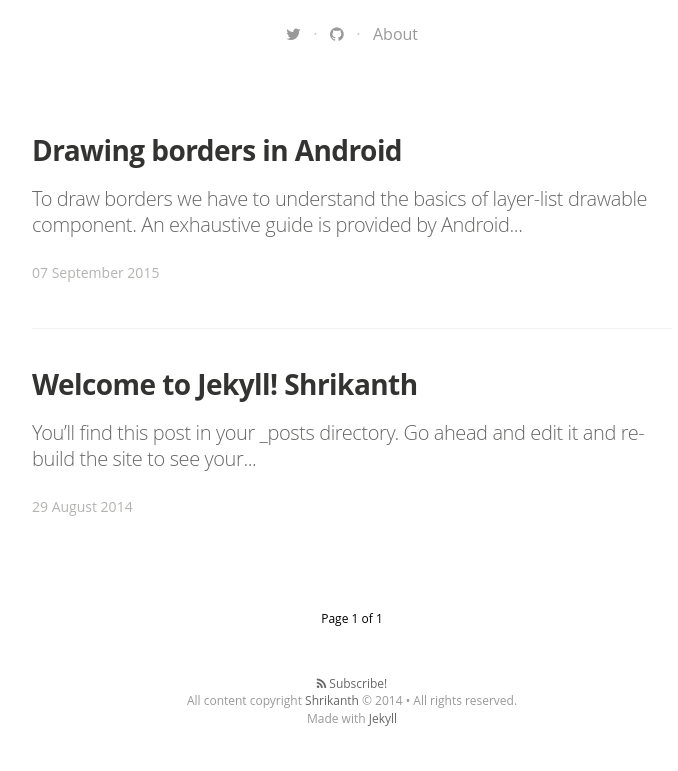
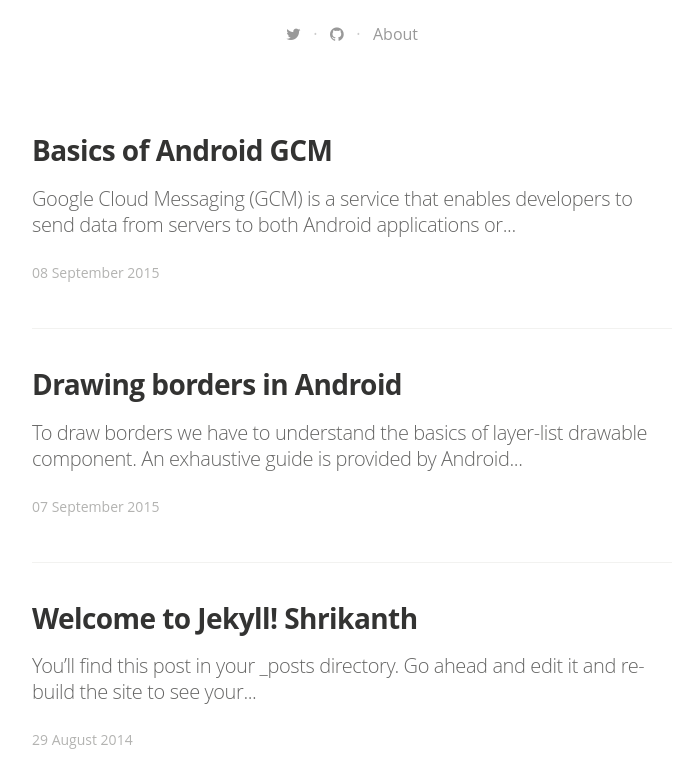
Before and after one commit to shrikanthkr/shrikanthkr.github.io, a Jekyll site: the page built from index.html, in a window 1280 px wide and 900 px high, scrolled down 487 px, cut to the strip 129-900 px from the top of the window. Shown: the whole strip, without its empty margins (288-966 px from the left). Built offline with Jekyll 4.4.1, drawn with Linux system fonts in a browser that asks for light colours; nearby versions of some CDN libraries; some web fonts are replaced; Markdown is read by kramdown in place of the engine named in the settings; the list of posts is cut into pages by our own code; some of the changed lines change nothing that is shown.

Commit message:
GCM for android with node

```diff
--- a/_posts/2015-09-07-borders-android.markdown
+++ b/_posts/2015-09-07-borders-android.markdown
@@ -2,7 +2,7 @@
 layout: post
 title:  "Drawing borders in Android"
 date:   2015-09-07 14:34:25
-categories: jekyll update
+categories: android
 tags: android, border
 image: /assets/article_images/borders-android/background.png
 
--- /dev/null
+++ b/_posts/2015-09-08-android-gcm.markdown
@@ -0,0 +1,296 @@
+---
+layout: post
+title:  "Basics of Android GCM"
+date:   2015-09-08 14:34:25
+categories: android
+tags: android, gcm, google cloud messaging
+image: /assets/article_images/borders-android/background.png
+
+---
+
+Google Cloud Messaging (GCM) is a service that enables developers to send data from servers to both `Android` applications or `Chrome` apps and extensions. [Wikipedia][wikipedia].
+
+---
+
+GCM basics involves four steps
+
++ Registering the client (Android Device)
++ Provide the registration ID to server
++ Send notifications from Server to GCM with registration ID
++ Receive notifications on the client
+
+####Prerequisite
+
+- Project Number (_845696541232_)
+- Server API Key (_XIzaSyBDRJ00YJbTE011CbWWjlcKYUGI3eLccdI_)
+
+Please refer [Create Project][create-project] on creating a new project and [Generate API Key][server-key] for generating a Server key(API Key)
+
+Once we have all the required data we can start with our client registration process.
+
+####Creating a new Project
+
+Ensure that we have the necessary dependencies added.
+
+> app/build.gradle
+
+{% prism javascript %}
+dependencies {
+    compile fileTree(dir: 'libs', include: ['*.jar'])
+    compile 'com.android.support:appcompat-v7:21.0.3'
+    compile 'com.google.android.gms:play-services:6.5.87'
+}
+{% endprism %}
+
+---
+
+Adding Permissions
+> app/src/main/Androidmanifest.xml
+
+{% prism markup %}
+<manifest xmlns:android="http://schemas.android.com/apk/res/android">
+	...
+	<uses-permission android:name="android.permission.INTERNET" />
+	<uses-permission android:name="android.permission.WAKE_LOCK" />
+	<uses-permission android:name="com.google.android.c2dm.permission.RECEIVE" />
+	<permission android:name="com.example.gcm.permission.C2D_MESSAGE" android:protectionLevel="signature" />
+	<uses-permission android:name="com.example.gcm.permission.C2D_MESSAGE" />
+	...
+</manifest>
+{% endprism %}
+
+---
+
+####Registering the client (Android Device)
+
+The client part has an interface with a registration button. On click of the button a call to GCM is made and `Registration ID` is obtained. While making the request it is necessary to note that we have the correct _**Project Number**_ from the developers console.
+
+> res/layout/activity_main.xml
+
+{% prism markup %}
+
+<RelativeLayout xmlns:android="http://schemas.android.com/apk/res/android"
+                xmlns:tools="http://schemas.android.com/tools"
+                android:layout_width="match_parent"
+                android:layout_height="match_parent"
+                android:paddingLeft="@dimen/activity_horizontal_margin"
+                android:paddingRight="@dimen/activity_horizontal_margin"
+                android:paddingTop="@dimen/activity_vertical_margin"
+                android:paddingBottom="@dimen/activity_vertical_margin"
+                tools:context=".MainActivity">
+    <Button
+        android:layout_width="wrap_content"
+        android:layout_height="wrap_content"
+        android:text="Register"
+        android:id="@+id/register"
+        android:layout_below="@+id/textView"
+        android:layout_centerHorizontal="true"
+        android:layout_marginTop="117dp"/>
+
+</RelativeLayout>
+
+{% endprism %}
+
+---
+
+> src/main/java/.../MainActivity.java
+
+Declaring necessary variables and functions
+
+{% prism javascript %}
+Button register_button;
+String PROJECT_NUMBER = "845696541232";
+GoogleCloudMessaging gcmObj;
+String regId;
+
+ protected void onCreate(Bundle savedInstanceState) {
+    super.onCreate(savedInstanceState);
+    setContentView(R.layout.activity_main);
+    register_button = (Button) findViewById(R.id.register);
+    register_button.setOnClickListener(new View.OnClickListener() {
+      @Override
+      public void onClick(View v) {
+        registerInBackground();
+      }
+    });
+{% endprism %}
+
+---
+
+Writing the registration function
+
+{% prism javascript %}
+private void registerInBackground() {
+	new AsyncTask<Void, Void, String>() {
+		@Override
+		protected String doInBackground(Void... params) {
+			String msg = "";
+			try {
+				gcmObj = GoogleCloudMessaging.getInstance(getApplicationContext());
+				regId = gcmObj.register(PROJECT_NUMBER);
+				msg = "Registration ID :" + regId;
+			} catch (IOException ex) { msg = ex.getMessage();}
+			return msg;
+		}
+		@Override
+		protected void onPostExecute(String msg) {
+			Toast.makeText(getApplicationContext(),"Registered with GCM Server successfully.\n\n"+ msg, Toast.LENGTH_SHORT).show();
+			Log.d("MainActivity", regId);
+		}
+	}.execute(null, null, null);
+}
+{% endprism %}
+
+---
+
+####Provide the registration ID to server
+
+Once the registration is successful,  `Registration ID` is obtained. This `Registration ID` is used by the server to send notifications to device. In our sample the `Registration ID` printed in logs is copied and used in the server part.
+
+####Send notifications from Server to GCM with _Registration ID_ (Server Part)
+
+The sample server code here is written in Nodejs. Using `node-gcm` library we can easily send messages to **GCM**. The server part includes two files.
+
++ package.json
++ node-gcm-sample.js
+
+> package.json
+
+{% prism javascript %}
+{
+  "dependencies": {
+    "node-gcm": "git+https://github.com/ToothlessGear/node-gcm.git"
+  }
+}
+{% endprism%}
+
+---
+
+> node-gcm-sample.js
+
+{% prism javascript %}
+var gcm = require('node-gcm');
+var message = new gcm.Message();
+message.addData('key1', 'Awesome World!!'); /*Message to the client*/
+
+var regIds = ['COPIED_ID_FROM_ANDROID_LOGS'];
+var sender = new gcm.Sender('SERVER_API_KEY');
+
+sender.send(message, { registrationIds: regIds } , function (err, result) {
+  if(err) console.error(err);
+  else    console.log(result);
+});
+
+{% endprism%}
+
+---
+
+Create both the files in a project folder, and execute `npm install`
+
+
+####Receive notifications on the client
+
+Now we enter into the last part of preparing our client to receive notifications. We have to intimate the client to listen for notifications using a `Receiver` and a `Service` to handle the data from server.
+
+> src/main/java/.../GCMReceiver.java
+
+Receiver code stating the necessary service `(GCMIntentService)` to be triggered.
+
+{% prism javascript %}
+public class GCMReceiver extends WakefulBroadcastReceiver{
+	@Override
+	public void onReceive(Context context, Intent intent) {
+		ComponentName comp = new ComponentName(context.getPackageName(),GCMIntentService.class.getName());
+		startWakefulService(context, (intent.setComponent(comp)));
+		setResultCode(Activity.RESULT_OK);
+	}
+}
+{% endprism %}
+
+---
+
+Update Androidmanifest
+
+> app/src/main/Androidmanifest.xml
+
+{% prism markup %}
+<receiver
+	android:name=".GCMReceiver"
+	android:exported="true"
+	android:permission="com.google.android.c2dm.permission.SEND" >
+	<intent-filter>
+		<action android:name="com.google.android.c2dm.intent.RECEIVE" />
+		<category android:name="com.example.gcm" />
+	</intent-filter>
+</receiver>
+{% endprism %}
+
+---
+
+> src/main/java/.../GCMReceiver.java
+
+Service code for handling the notifications part. Here `MESSAGE_KEY` is the expected key that is set from the server.
+
+{% prism javascript %}
+public class GCMIntentService extends IntentService {
+	String MESSAGE_KEY = "key1";
+	public GCMIntentService() {
+		super("Message");
+	}
+	@Override
+	protected void onHandleIntent(Intent intent) {
+		Bundle extras = intent.getExtras();
+		String message = intent.getStringExtra(MESSAGE_KEY);
+		GoogleCloudMessaging gcm = GoogleCloudMessaging.getInstance(this);
+		String messageType = gcm.getMessageType(intent);
+		final int notificationID = (int) (Math.random() * 100000000);
+
+		if (GoogleCloudMessaging.MESSAGE_TYPE_SEND_ERROR.equals(messageType)) {
+			sendNotification("GCM notification: Send error" + extras.toString(), notificationID);
+		}else if (GoogleCloudMessaging.MESSAGE_TYPE_DELETED.equals(messageType)) {
+			sendNotification("Deleted messages on server" + extras.toString(), notificationID);
+		}else if (GoogleCloudMessaging.MESSAGE_TYPE_MESSAGE.equals(messageType)) {
+			sendNotification(message, notificationID);
+		}
+		GCMReceiver.completeWakefulIntent(intent);
+	}
+
+	private void sendNotification(String msg, int notificationID) {
+		NotificationCompat.Builder builder = new NotificationCompat.Builder(this)
+		.setSmallIcon(R.drawable.common_ic_googleplayservices);
+		.setContentTitle("Notification");
+		.setContentText(msg);
+		Intent resultIntent = new Intent(this, MainActivity.class);
+		PendingIntent resultPendingIntent = PendingIntent.getActivity(this,0,resultIntent, PendingIntent.FLAG_UPDATE_CURRENT);
+		NotificationManager mNotifyMgr = (NotificationManager) getSystemService(NOTIFICATION_SERVICE);
+		mNotifyMgr.notify(notificationID, builder.build());
+	}
+}
+
+{% endprism %}
+
+---
+
+Update Androidmanifest
+
+> app/src/main/Androidmanifest.xml
+
+{% prism markup %}
+<service
+	android:name=".GCMIntentService"
+	android:exported="false" >
+	<intent-filter>
+		<action android:name="com.google.android.c2dm.intent.RECEIVE" />
+	</intent-filter>
+</service>
+{% endprism %}
+
+---
+
+Now we are ready to check if our GCM component is working. Run the app in a device connected to internet, and open your server project folder from termial. Run `node node-gcm-sample.js`.Source code for [Android Client][client-code] and [Node Server][server-code]
+
+[wikipedia]:https://en.wikipedia.org/wiki/Google_Cloud_Messaging
+[create-project]:https://developers.google.com/console/help/new/#creatingdeletingprojects
+[server-key]:https://developers.google.com/console/help/new/#api-keys
+[client-code]:https://github.com/shrikanthkr/android-gcm-client
+[server-code]:https://github.com/shrikanthkr/node-gcm-sample
```
Also changed, not shown: 5 other files.
